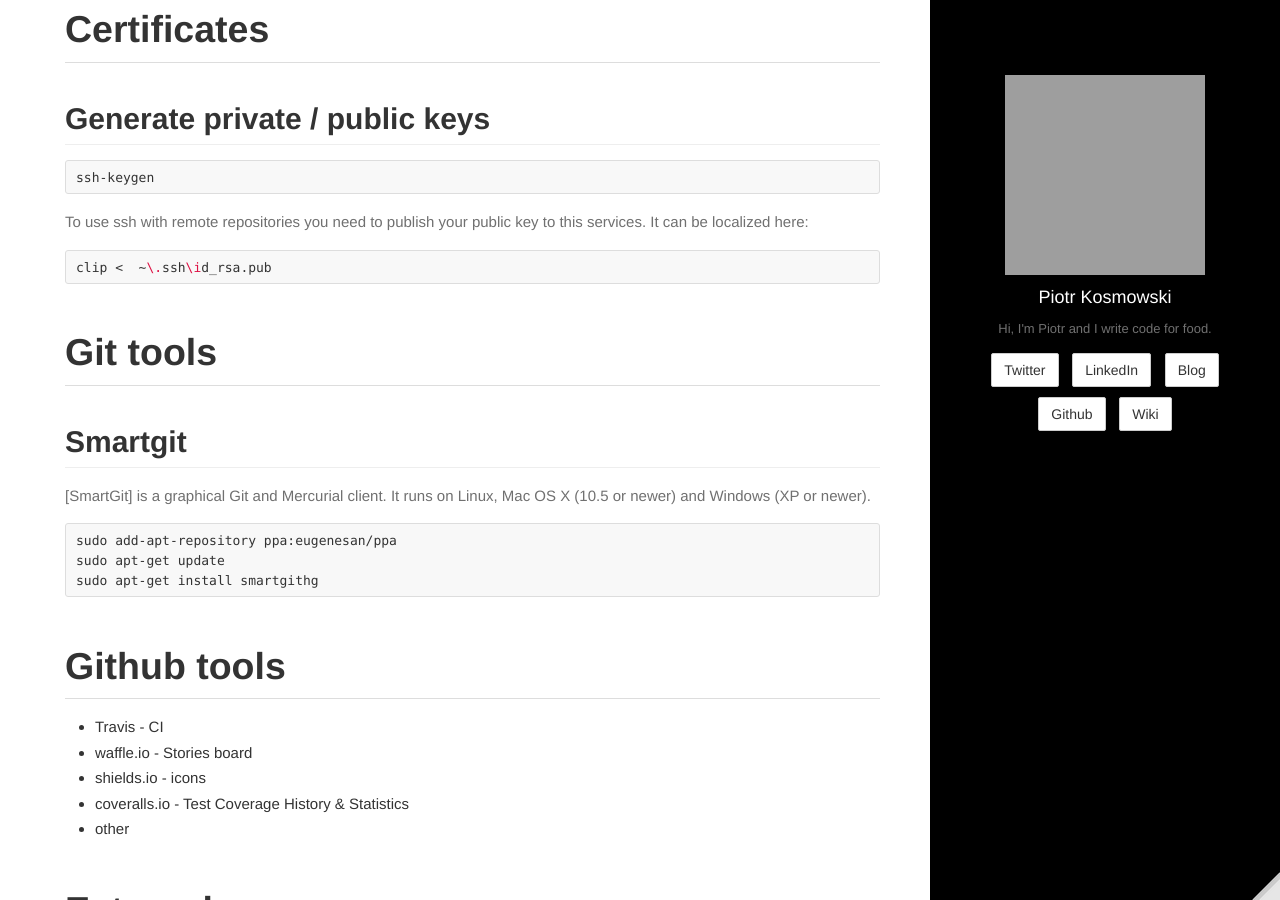
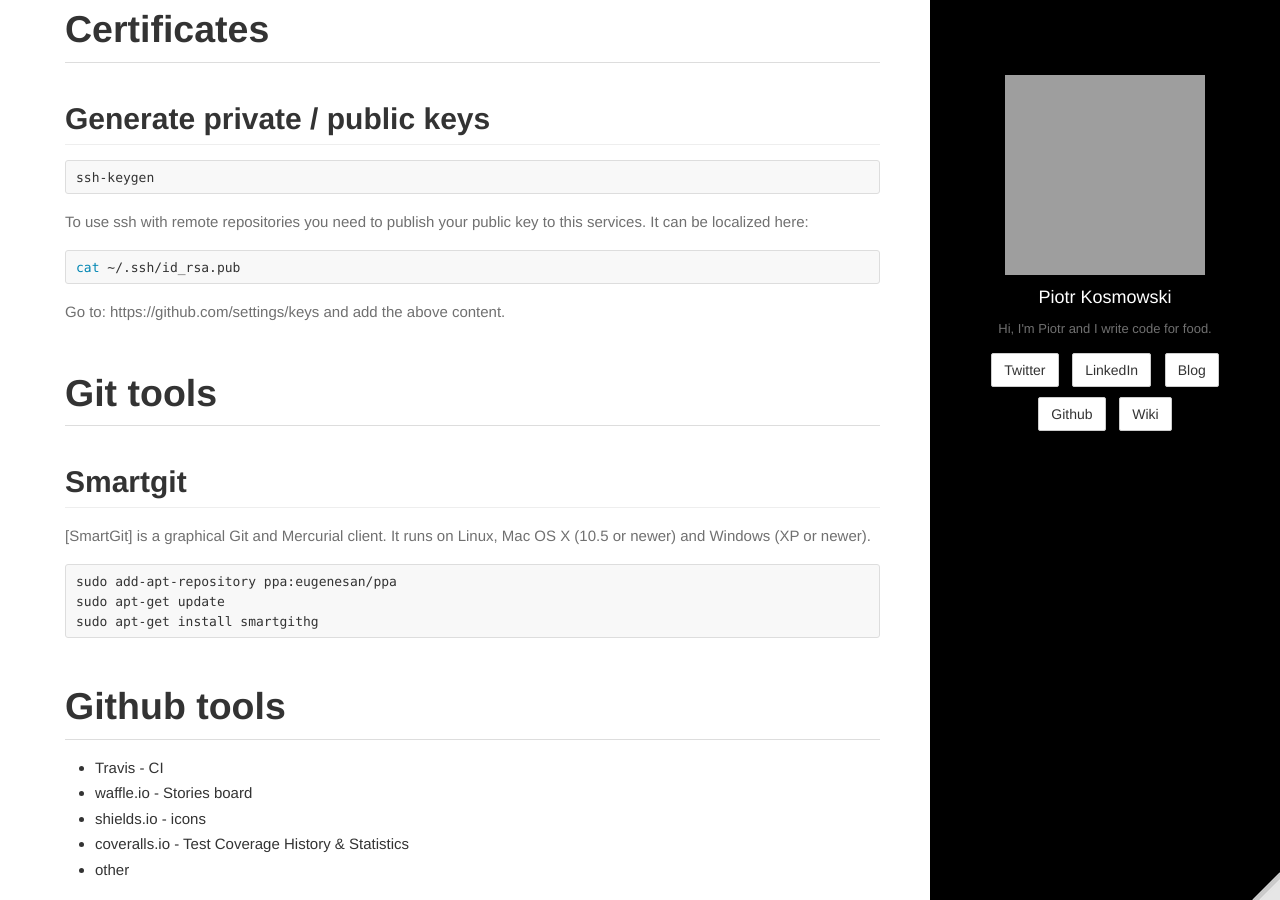
Before and after one commit to kospiotr/kospiotr.github.io, a Jekyll site: the page built from wiki/git.md, in a window 1280 px wide and 900 px high, scrolled down 2623 px. Built offline with Jekyll 4.4.1, drawn with Linux system fonts in a browser that asks for light colours; grey boxes are pictures that could not be loaded.

Commit message:
Update git.md

````diff
--- a/wiki/git.md
+++ b/wiki/git.md
@@ -88,8 +88,10 @@ ssh-keygen
 To use ssh with remote repositories you need to publish your public key to this services. It can be localized here:
 
 ```bash
-clip <  ~\.ssh\id_rsa.pub
+cat ~/.ssh/id_rsa.pub
 ```
+
+Go to: https://github.com/settings/keys and add the above content.
 
 # Git tools
 
````
